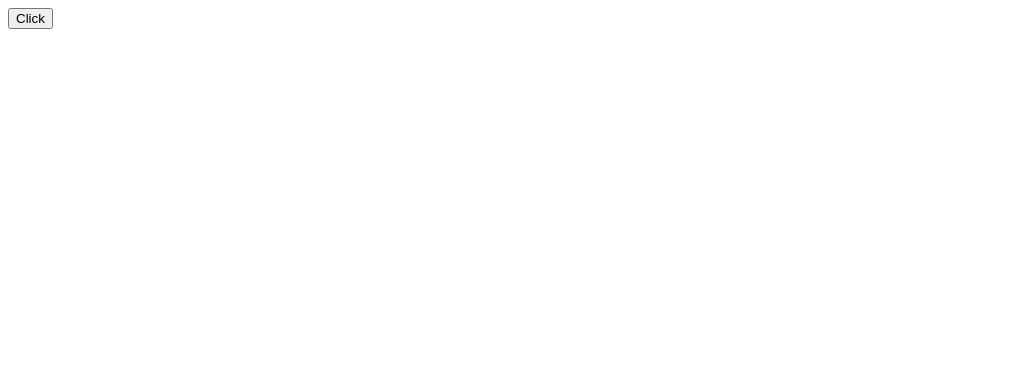
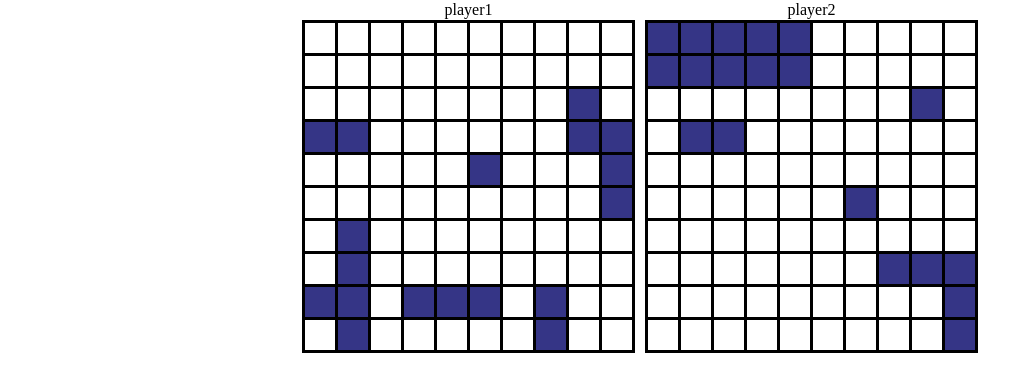
Before and after one commit to HereIsSee/TOPBattleship, a website built with webpack: page src/template.html in a window 1280 px wide. Shown: the whole page, without its empty margins (0-1033 px from the left). Built offline with nearby package versions, Linux system fonts and the light colour scheme.

Commit message:
add player boards with random ships

```diff
--- a/src/index.js
+++ b/src/index.js
@@ -1,14 +1,15 @@
-import Gameboard from "./modules/Gameboard";
+import "./styles.css";
+import Game from "./modules/Game";
 
+const game = Game();
+game.play();
+// const button = document.querySelector('button');
 
+// button.addEventListener('click', ()=>{
+//     const gameboard = new Gameboard();
 
-const button = document.querySelector('button');
-
-button.addEventListener('click', ()=>{
-    const gameboard = new Gameboard();
-
-    gameboard.placeShip(3, {x_cord_start: 0, y_cord_start: 0}, {x_cord_end: 2, y_cord_end: 0});
-    gameboard.receiveAttack({x_cord: 0, y_cord:0});
-    // gameboard.logBoard();
-    // gameboard.logShips();
-});
+//     gameboard.placeShip(3, {x_cord_start: 0, y_cord_start: 0}, {x_cord_end: 2, y_cord_end: 0});
+//     gameboard.receiveAttack({x_cord: 0, y_cord:0});
+//     gameboard.logBoard();
+//     gameboard.logShips();
+// });
--- /dev/null
+++ b/src/modules/Game.js
@@ -0,0 +1,81 @@
+import Ship from './Ship';
+import Gameboard from './Gameboard';
+import Player from './Player';
+
+const Game = () =>{
+    const container = document.querySelector('.container');
+    const gameBoards = container.querySelector('.gameBoards');
+
+    const player1 = new Player();
+    const player2 = new Player();
+    // If true: player1 turn. If false player2 turn
+    let playerTurn = true;
+
+    const play = function(){
+        player1.gameboard.initiateShips();
+        player2.gameboard.initiateShips();
+        renderBoards();
+    }
+    const handleAttack = function (){
+        const cell = this.parentElement;
+        const board = cell.closest('table');
+        console.log(`${cell} element got hit!`);
+        console.log(`Board: ${board.id}`);
+    }
+    const renderBoards = function(){
+        const board1 = createBoard('player1', player1);
+        const board2 = createBoard('player2', player2);
+
+        gameBoards.innerHTML = '';
+        gameBoards.appendChild(board1);
+        gameBoards.appendChild(board2);
+    }
+    const createBoard = function(boardId, player){
+        const board = document.createElement('table');
+        const caption = document.createElement('caption');
+        caption.innerText = boardId;
+        board.appendChild(caption);
+        board.setAttribute('id', boardId);
+
+        player.gameboard.board.forEach((rowData) =>{
+            const row = createRow(rowData);
+            board.appendChild(row);
+        });
+
+        return board;
+    }
+    const createRow = function(boardRow){
+        const row = document.createElement('tr');
+
+        boardRow.forEach(cellData => {
+            const cell = createCell(cellData.shipId, cellData.hit);
+            row.appendChild(cell);
+        });
+
+        return row;
+    }
+    const createCell = function(shipId, hit){
+        const cell = document.createElement('td');
+
+        if(hit){
+            cell.classList.add('hit');
+        }
+        if (shipId !== null) {
+            cell.classList.add('ship');
+            cell.dataset.shipId = shipId;
+        }
+
+        const button = document.createElement('button');
+        cell.appendChild(button);
+
+        //adding an event listener so that cells can be hit
+        button.addEventListener('click', handleAttack);
+
+        return cell;
+    }
+
+    return {play};
+};
+
+
+export default Game;
--- a/src/modules/Gameboard.js
+++ b/src/modules/Gameboard.js
@@ -61,6 +61,43 @@ class Gameboard{
             }, true);
     }
 
+    initiateShips(){
+        const shipLengths = [4, 3, 3, 2, 2, 2, 1, 1, 1];
+
+        for(let index = 0; index<shipLengths.length; index++){
+            while(true){
+                const cords = this.generateShipCoordinates(shipLengths[index]);
+                console.log(cords);
+                const cordsValid = this.#BoardSpacesAvailable(cords[0], cords[1]);
+                if(cordsValid){
+                    this.placeShip(shipLengths[index], cords[0], cords[1]);
+                    break;
+                }
+            }
+        }
+    }
+    generateShipCoordinates(ship_length){
+        // x: 0 to 9, y: 0 to 9
+        // Pick primary axis, which will not change and then
+        // add ship_length - 1 to secondary axis for end cords
+        const primaryAxisX = Math.random() < 0.5;
+
+        const x_cord_start = Math.floor(Math.random()*10);
+        const y_cord_start = Math.floor(Math.random()*10);
+
+        let x_cord_end;
+        let y_cord_end;
+        if(primaryAxisX){
+            x_cord_end = x_cord_start;
+            y_cord_end = y_cord_start + (ship_length-1) > 9 ? y_cord_start - (ship_length-1) : y_cord_start + (ship_length-1);
+        } else{
+            y_cord_end = y_cord_start;
+            x_cord_end = x_cord_start + (ship_length-1) > 9 ? x_cord_start - (ship_length-1) : x_cord_start + (ship_length-1);
+        }
+
+        return [{x_cord_start, y_cord_start},{x_cord_end, y_cord_end}];
+    }
+
     logBoard(){
         console.log(this.board);
     }
--- a/src/modules/Player.js
+++ b/src/modules/Player.js
@@ -6,3 +6,5 @@ class Player{
         this.isRealPlayer = IsRealPlayer;
     }
 }
+
+export default Player;
--- /dev/null
+++ b/src/styles.css
@@ -0,0 +1,96 @@
+/* Simple, safe CSS reset */
+:root {
+  -webkit-font-smoothing: antialiased;
+  -moz-osx-font-smoothing: grayscale;
+}
+
+*,
+*::before,
+*::after {
+  box-sizing: border-box;
+  margin: 0;
+  padding: 0;
+  border: 0;
+  background: transparent;
+  color: inherit;
+  font: inherit;
+  vertical-align: baseline;
+}
+
+/* Base page */
+html, body, #root {
+  height: 100%;
+}
+
+/* Text / flow */
+body {
+  line-height: 1.25;
+  -webkit-text-size-adjust: 100%;
+  -moz-text-size-adjust: 100%;
+}
+
+/* Lists, tables */
+ol, ul { list-style: none; }
+table { border-collapse: collapse; border-spacing: 0; }
+
+/* Links */
+a { color: inherit; text-decoration: none; }
+
+/* Images & media */
+img, picture, video, canvas, svg {
+  display: block;
+  max-width: 100%;
+  height: auto;
+}
+
+/* Form elements inherit font and remove native chrome styles */
+input, textarea, select, button {
+  font: inherit;
+  color: inherit;
+  background: transparent;
+  border: none;
+  padding: 0;
+  margin: 0;
+  -webkit-appearance: none;
+  appearance: none;
+}
+
+/* Keep keyboard focus visible for accessibility */
+:focus {
+  outline: none; /* don't rely on this alone */
+}
+:focus-visible {
+  outline: 3px solid Highlight;
+  outline-offset: 2px;
+}
+
+/* CSS reset DONE*/
+.container{
+    display: flex;
+    flex-direction: column;
+    gap:10px;
+    align-items: center;
+}
+.gameBoards{
+    display: flex;
+    flex-direction: row;
+    align-items: center;
+    gap: 10px;
+}
+table td{
+    border: 3px solid black;
+}
+td.ship {
+  background-color: rgb(53, 53, 134);
+}
+td.hit button::before {
+  content: "🔥 ";
+}
+button{
+    padding: 15px;
+    width: 100%;
+    height: 100%;
+}
+button:hover{
+    background-color: black;
+}
--- a/src/template.html
+++ b/src/template.html
@@ -6,6 +6,9 @@
     <title>Document</title>
 </head>
 <body>
-    <button>Click</button>
+    <div class="container">
+        <div class="gameBoards"></div>
+    </div>
+    <!-- <button>Click</button> -->
 </body>
 </html>
```
Also changed, not shown: src/tests/Gameboard.test.js (+24 -0 lines).
